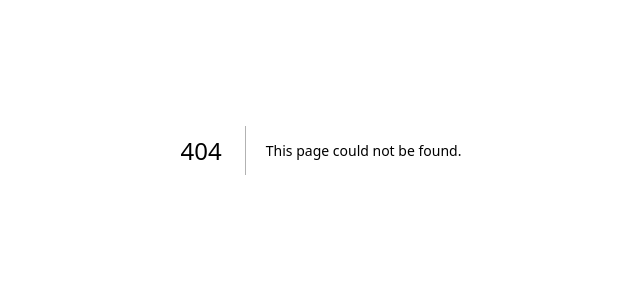
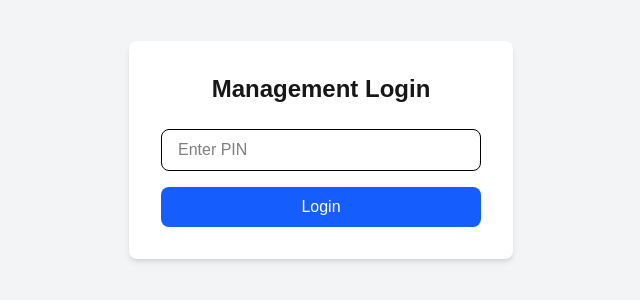
Before and after one commit to Immortalpie-11/VJK-Mahal-Booking, a Next.js app: page /admin in a window 1280 px wide. Before the commit this address had no page. Shown: the part 250-550 px from the top of the page, without its empty margins (319-959 px from the left). Built offline with nearby package versions, Linux system fonts and the light colour scheme.

Commit message:
Add PIN-based management login

```diff
--- /dev/null
+++ b/app/admin/page.tsx
@@ -0,0 +1,43 @@
+'use client';
+
+import { useState, useEffect } from 'react';
+import PinLogin from '@/components/PinLogin';
+
+export default function AdminPage() {
+  const [isAuthenticated, setIsAuthenticated] = useState(false);
+
+  useEffect(() => {
+    const adminStatus = localStorage.getItem('isAdmin');
+    if (adminStatus === 'true') {
+      setIsAuthenticated(true);
+    }
+  }, []);
+
+  const handleLogout = () => {
+    localStorage.removeItem('isAdmin');
+    setIsAuthenticated(false);
+  };
+
+  if (!isAuthenticated) {
+    return <PinLogin onSuccess={() => setIsAuthenticated(true)} />;
+  }
+
+  return (
+    <div className="min-h-screen bg-gray-100 p-8">
+      <div className="max-w-6xl mx-auto">
+        <div className="flex justify-between items-center mb-8">
+          <h1 className="text-3xl font-bold">Management Dashboard</h1>
+          <button
+            onClick={handleLogout}
+            className="bg-red-600 text-white px-4 py-2 rounded-lg hover:bg-red-700"
+          >
+            Logout
+          </button>
+        </div>
+        <div className="bg-white p-6 rounded-lg shadow-md">
+          <p>Your admin content goes here</p>
+        </div>
+      </div>
+    </div>
+  );
+}
--- /dev/null
+++ b/app/api/verify-pin/route.ts
@@ -0,0 +1,14 @@
+import { NextResponse } from 'next/server';
+
+export async function POST(request: Request) {
+  const { pin } = await request.json();
+
+  // Store this in regular env variable (not NEXT_PUBLIC_)
+  const correctPin = process.env.ADMIN_PIN;
+
+  if (pin === correctPin) {
+    return NextResponse.json({ success: true });
+  }
+
+  return NextResponse.json({ success: false }, { status: 401 });
+}
--- a/components/CalendarUI.tsx
+++ b/components/CalendarUI.tsx
@@ -84,19 +84,6 @@ export default function App() {
 /* ===================== Landing Screen ===================== */
 
 function LandingScreen({ onSelectMode }: { onSelectMode: (mode: ViewMode) => void }) {
-  const [showPinInput, setShowPinInput] = useState(false);
-  const [pin, setPin] = useState('');
-  const [error, setError] = useState('');
-
-  const handleAdminLogin = (e: React.FormEvent) => {
-    e.preventDefault();
-    if (pin === ADMIN_PIN) onSelectMode('admin');
-    else {
-      setError('Incorrect PIN');
-      setPin('');
-    }
-  };
-
   return (
     <div className="flex flex-col items-center justify-center min-h-screen p-4 bg-[#800000] relative overflow-hidden">
       <div className="bg-white p-8 md:p-12 rounded-[3rem] shadow-2xl max-w-md w-full text-center border-b-8 border-[#D4AF37]">
@@ -115,7 +102,6 @@ function LandingScreen({ onSelectMode }: { onSelectMode: (mode: ViewMode) => voi
         <h1 className="text-4xl font-serif font-bold text-[#800000]">VJK Mahal</h1>
         <p className="text-sm text-slate-500 italic mb-10">Event Booking System</p>
 
-        {!showPinInput ? (
         <div className="space-y-4">
           <button
             onClick={() => onSelectMode('customer')}
@@ -125,37 +111,12 @@ function LandingScreen({ onSelectMode }: { onSelectMode: (mode: ViewMode) => voi
           </button>
 
           <button
-              onClick={() => setShowPinInput(true)}
+            onClick={() => onSelectMode('admin')}
             className="w-full flex items-center justify-center p-5 bg-[#800000] text-white rounded-2xl font-bold"
           >
-              <Lock className="w-5 h-5 mr-3" /> Management Login
+            <Lock className="w-5 h-5 mr-3" /> Management (PIN: {ADMIN_PIN})
           </button>
         </div>
-        ) : (
-          <form onSubmit={handleAdminLogin} className="space-y-4">
-            <input
-              type="password"
-              value={pin}
-              inputMode="numeric"
-              onChange={(e) => {
-                setPin(e.target.value);
-                setError('');
-              }}
-              className="w-full p-4 border bg-slate-50 rounded-2xl text-center text-2xl tracking-[0.5em]"
-              placeholder="****"
-              autoFocus
-            />
-            {error && <p className="text-[#800000] text-xs font-bold">{error}</p>}
-            <div className="flex gap-3">
-              <button type="button" onClick={() => setShowPinInput(false)} className="flex-1 p-4 text-slate-400 font-bold">
-                Back
-              </button>
-              <button type="submit" className="flex-1 p-4 bg-[#D4AF37] text-white rounded-2xl font-bold">
-                Login
-              </button>
-            </div>
-          </form>
-        )}
       </div>
     </div>
   );
--- /dev/null
+++ b/components/PinLogin.tsx
@@ -0,0 +1,53 @@
+'use client';
+
+import { useState } from 'react';
+
+export default function PinLogin({ onSuccess }: { onSuccess: () => void }) {
+  const [pin, setPin] = useState('');
+  const [error, setError] = useState('');
+
+  const handleSubmit = async (e: React.FormEvent) => {
+    e.preventDefault();
+
+    const response = await fetch('/api/verify-pin', {
+      method: 'POST',
+      headers: { 'Content-Type': 'application/json' },
+      body: JSON.stringify({ pin }),
+    });
+
+    const data = await response.json();
+
+    if (data.success) {
+      localStorage.setItem('isAdmin', 'true');
+      onSuccess();
+    } else {
+      setError('Incorrect PIN');
+      setPin('');
+    }
+  };
+
+  return (
+    <div className="flex items-center justify-center min-h-screen bg-gray-100">
+      <div className="bg-white p-8 rounded-lg shadow-md w-96">
+        <h2 className="text-2xl font-bold mb-6 text-center">Management Login</h2>
+        <form onSubmit={handleSubmit}>
+          <input
+            type="password"
+            value={pin}
+            onChange={(e) => setPin(e.target.value)}
+            placeholder="Enter PIN"
+            className="w-full px-4 py-2 border rounded-lg mb-4 text-black"
+            maxLength={4}
+          />
+          {error && <p className="text-red-500 text-sm mb-4">{error}</p>}
+          <button
+            type="submit"
+            className="w-full bg-blue-600 text-white py-2 rounded-lg hover:bg-blue-700"
+          >
+            Login
+          </button>
+        </form>
+      </div>
+    </div>
+  );
+}
```
Lines whose indentation alone changed are shown as unchanged.
